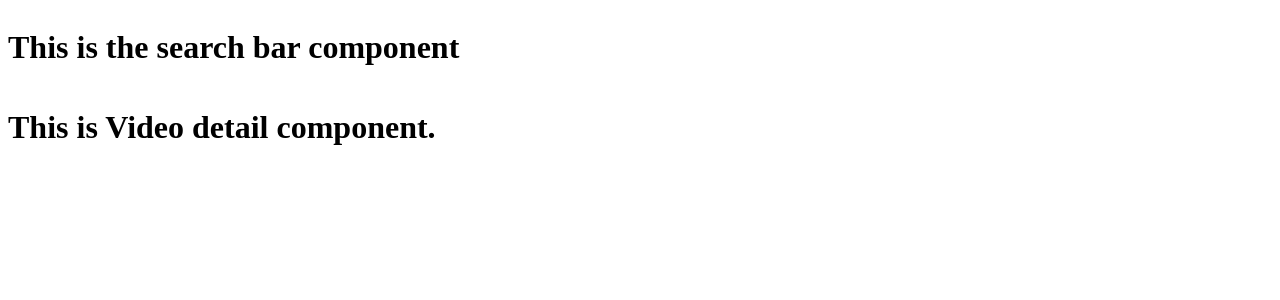
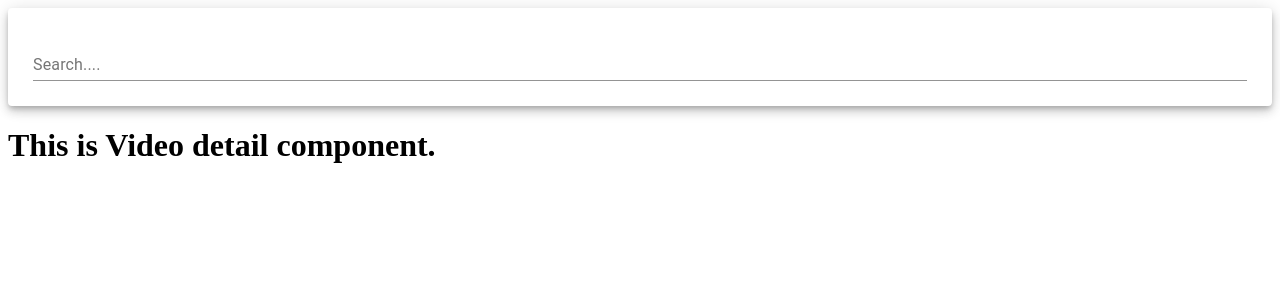
Before and after one commit to pigman8857/react-youtube-clone, a React (Create React App) app: page / in a window 1280 px wide. Shown: the top 300 px of the page. Built offline with nearby package versions, Linux system fonts and the light colour scheme.

Commit message:
import Paper and TextField to SearchBar and added handleChange and handleSubmit event handler

```diff
--- a/src/components/SearchBar.js
+++ b/src/components/SearchBar.js
@@ -1,14 +1,24 @@
 import React, {Component} from 'react';
 
+import {Paper , TextField} from '@material-ui/core';
 
 class SearchBar extends Component{
     state = {
         searchTerm : '',
     }
 
+    handleChange = (event) => this.setState({ searchTerm : event.target.value });
+    handleSubmit = () => {
+        const { searchTerm } = this.state;
+    }
+
     render(){
         return (
-            <h1>This is the search bar component</h1>
+            <Paper elevation={6} style={{ padding: '25px'}}>
+                <form onSubmit={this.handleSubmit}>
+                    <TextField fullWidth label="Search...." onChange={this.handleChange}/>
+                </form>
+            </Paper>
         )
     }
 }
```
